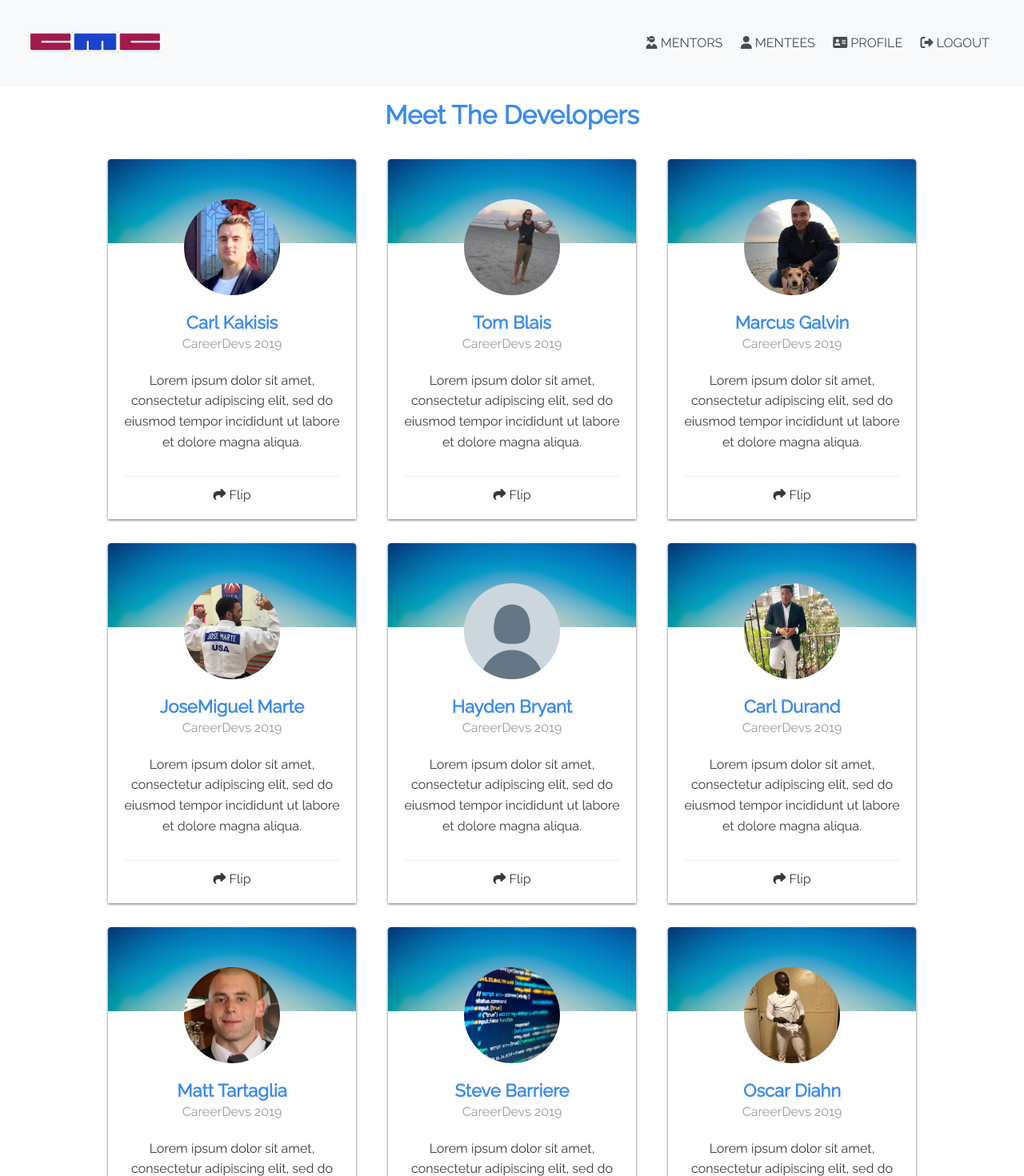
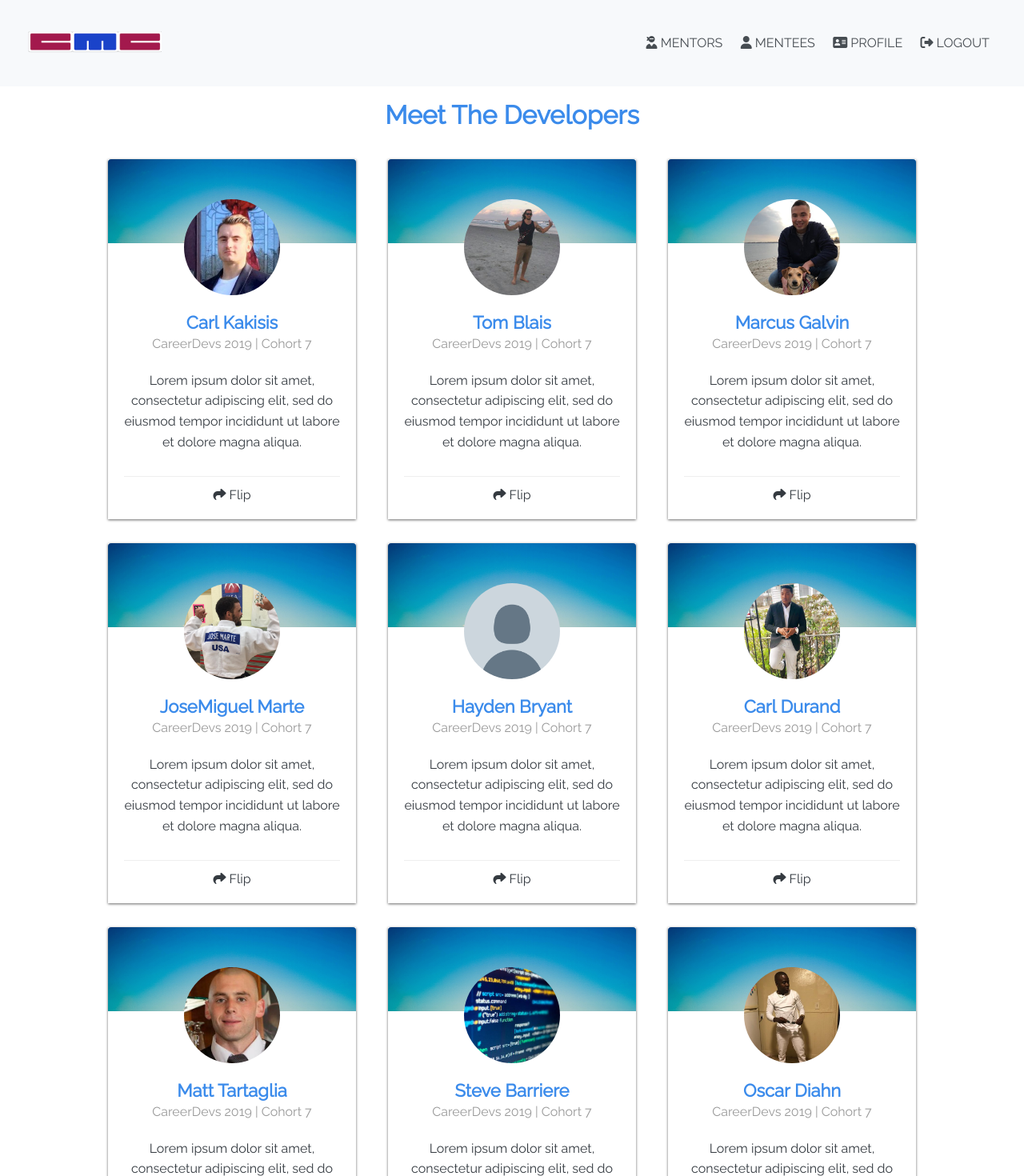
Before and after one commit to marcusgalvin/CodeMentorCenter, a React (Create React App) app in the folder client/: page /AboutUs in a window 1280 px wide. Shown: the top 1470 px of the page at 80% size. Built offline with nearby package versions, Linux system fonts and the light colour scheme.

Commit message:
Updated profile card copy on both front and back.

```diff
--- a/client/src/components/layout/AboutUs.jsx
+++ b/client/src/components/layout/AboutUs.jsx
@@ -30,7 +30,7 @@ const AboutUs = () => {
                 <div className="content">
                   <div className="main">
                     <h3 className="name">Carl Kakisis</h3>
-                    <p className="classYear">CareerDevs 2019</p>
+                    <p className="classYear">CareerDevs 2019 | Cohort 7</p>
                     <p className="text-center">
                       Lorem ipsum dolor sit amet, consectetur adipiscing elit,
                       sed do eiusmod tempor incididunt ut labore et dolore magna
@@ -44,28 +44,29 @@ const AboutUs = () => {
               <div className="flip-card-back">
                 <div className="header">
                   <h5 className="motto">
-                    "To be or not to be, this is my awesome motto!"
+                    “First, solve the problem. Then, write the code.” – John
+                    Johnson
                   </h5>
                 </div>
                 <div className="content">
                   <div className="main">
                     <h4 className="text-center">Studies</h4>
                     <p className="text-center">
-                      Web design, Adobe Photoshop, HTML5, CSS3, Corel and many
-                      others...
+                      JavaScript, HTML/CSS, MERN, Mongo/SQL, C, C#/.NET, JAVA,
+                      Algorithms, Data Structures, Agile, Git/Github
                     </p>
                   </div>
                   <div className="stats-container">
                     <div className="stats">
-                      <h4>235</h4>
+                      <h4>61</h4>
                       <p>Followers</p>
                     </div>
                     <div className="stats">
-                      <h4>114</h4>
+                      <h4>64</h4>
                       <p>Following</p>
                     </div>
                     <div className="stats">
-                      <h4>35</h4>
+                      <h4>59</h4>
                       <p>Projects</p>
                     </div>
                   </div>
@@ -102,7 +103,7 @@ const AboutUs = () => {
                 <div className="content">
                   <div className="main">
                     <h3 className="name">Tom Blais</h3>
-                    <p className="classYear">CareerDevs 2019</p>
+                    <p className="classYear">CareerDevs 2019 | Cohort 7</p>
                     <p className="text-center">
                       Lorem ipsum dolor sit amet, consectetur adipiscing elit,
                       sed do eiusmod tempor incididunt ut labore et dolore magna
@@ -116,28 +117,29 @@ const AboutUs = () => {
               <div className="flip-card-back">
                 <div className="header">
                   <h5 className="motto">
-                    "To be or not to be, this is my awesome motto!"
+                    “Experience is the name everyone gives to their mistakes.” –
+                    Oscar Wilde
                   </h5>
                 </div>
                 <div className="content">
                   <div className="main">
                     <h4 className="text-center">Studies</h4>
                     <p className="text-center">
-                      Web design, Adobe Photoshop, HTML5, CSS3, Corel and many
-                      others...
+                      JavaScript, HTML/CSS, MERN, Mongo/SQL, C, C#/.NET, JAVA,
+                      Algorithms, Data Structures, Agile, Git/Github
                     </p>
                   </div>
                   <div className="stats-container">
                     <div className="stats">
-                      <h4>235</h4>
+                      <h4>111</h4>
                       <p>Followers</p>
                     </div>
                     <div className="stats">
-                      <h4>114</h4>
+                      <h4>109</h4>
                       <p>Following</p>
                     </div>
                     <div className="stats">
-                      <h4>35</h4>
+                      <h4>38</h4>
                       <p>Projects</p>
                     </div>
                   </div>
@@ -174,7 +176,7 @@ const AboutUs = () => {
                 <div className="content">
                   <div className="main">
                     <h3 className="name">Marcus Galvin</h3>
-                    <p className="classYear">CareerDevs 2019</p>
+                    <p className="classYear">CareerDevs 2019 | Cohort 7</p>
                     <p className="text-center">
                       Lorem ipsum dolor sit amet, consectetur adipiscing elit,
                       sed do eiusmod tempor incididunt ut labore et dolore magna
@@ -188,28 +190,29 @@ const AboutUs = () => {
               <div className="flip-card-back">
                 <div className="header">
                   <h5 className="motto">
-                    "To be or not to be, this is my awesome motto!"
+                    “In order to be irreplaceable, one must always be different”
+                    – Coco Chanel
                   </h5>
                 </div>
                 <div className="content">
                   <div className="main">
                     <h4 className="text-center">Studies</h4>
                     <p className="text-center">
-                      Web design, Adobe Photoshop, HTML5, CSS3, Corel and many
-                      others...
+                      JavaScript, HTML/CSS, MERN, Mongo/SQL, C, C#/.NET, JAVA,
+                      Algorithms, Data Structures, Agile, Git/Github
                     </p>
                   </div>
                   <div className="stats-container">
                     <div className="stats">
-                      <h4>235</h4>
+                      <h4>327</h4>
                       <p>Followers</p>
                     </div>
                     <div className="stats">
-                      <h4>114</h4>
+                      <h4>508</h4>
                       <p>Following</p>
                     </div>
                     <div className="stats">
-                      <h4>35</h4>
+                      <h4>45</h4>
                       <p>Projects</p>
                     </div>
                   </div>
@@ -249,7 +252,7 @@ const AboutUs = () => {
                   <div className="content">
                     <div className="main">
                       <h3 className="name">JoseMiguel Marte</h3>
-                      <p className="classYear">CareerDevs 2019</p>
+                      <p className="classYear">CareerDevs 2019 | Cohort 7</p>
                       <p className="text-center">
                         Lorem ipsum dolor sit amet, consectetur adipiscing elit,
                         sed do eiusmod tempor incididunt ut labore et dolore
@@ -263,28 +266,29 @@ const AboutUs = () => {
                 <div className="flip-card-back">
                   <div className="header">
                     <h5 className="motto">
-                      "To be or not to be, this is my awesome motto!"
+                      “Java is to JJavaScript what car is to Carpet.” – Chris
+                      Heilmann
                     </h5>
                   </div>
                   <div className="content">
                     <div className="main">
                       <h4 className="text-center">Studies</h4>
                       <p className="text-center">
-                        Web design, Adobe Photoshop, HTML5, CSS3, Corel and many
-                        others...
+                        JavaScript, HTML/CSS, MERN, Mongo/SQL, C, C#/.NET, JAVA,
+                        Algorithms, Data Structures, Agile, Git/Github
                       </p>
                     </div>
                     <div className="stats-container">
                       <div className="stats">
-                        <h4>235</h4>
+                        <h4>242</h4>
                         <p>Followers</p>
                       </div>
                       <div className="stats">
-                        <h4>114</h4>
+                        <h4>357</h4>
                         <p>Following</p>
                       </div>
                       <div className="stats">
-                        <h4>35</h4>
+                        <h4>51</h4>
                         <p>Projects</p>
                       </div>
                     </div>
@@ -321,7 +325,7 @@ const AboutUs = () => {
                   <div className="content">
                     <div className="main">
                       <h3 className="name">Hayden Bryant</h3>
-                      <p className="classYear">CareerDevs 2019</p>
+                      <p className="classYear">CareerDevs 2019 | Cohort 7</p>
                       <p className="text-center">
                         Lorem ipsum dolor sit amet, consectetur adipiscing elit,
                         sed do eiusmod tempor incididunt ut labore et dolore
@@ -335,28 +339,28 @@ const AboutUs = () => {
                 <div className="flip-card-back">
                   <div className="header">
                     <h5 className="motto">
-                      "To be or not to be, this is my awesome motto!"
+                      “Knowledge is power.” – Francis Bacon
                     </h5>
                   </div>
                   <div className="content">
                     <div className="main">
                       <h4 className="text-center">Studies</h4>
                       <p className="text-center">
-                        Web design, Adobe Photoshop, HTML5, CSS3, Corel and many
-                        others...
+                        JavaScript, HTML/CSS, MERN, Mongo/SQL, C, C#/.NET, JAVA,
+                        Algorithms, Data Structures, Agile, Git/Github
                       </p>
                     </div>
                     <div className="stats-container">
                       <div className="stats">
-                        <h4>235</h4>
+                        <h4>21</h4>
                         <p>Followers</p>
                       </div>
                       <div className="stats">
-                        <h4>114</h4>
+                        <h4>60</h4>
                         <p>Following</p>
                       </div>
                       <div className="stats">
-                        <h4>35</h4>
+                        <h4>23</h4>
                         <p>Projects</p>
                       </div>
                     </div>
@@ -393,7 +397,7 @@ const AboutUs = () => {
                   <div className="content">
                     <div className="main">
                       <h3 className="name">Carl Durand</h3>
-                      <p className="classYear">CareerDevs 2019</p>
+                      <p className="classYear">CareerDevs 2019 | Cohort 7</p>
                       <p className="text-center">
                         Lorem ipsum dolor sit amet, consectetur adipiscing elit,
                         sed do eiusmod tempor incididunt ut labore et dolore
@@ -407,28 +411,29 @@ const AboutUs = () => {
                 <div className="flip-card-back">
                   <div className="header">
                     <h5 className="motto">
-                      "To be or not to be, this is my awesome motto!"
+                      “Code is like humor. When you have to explain it, it’s
+                      bad.” – Cory House
                     </h5>
                   </div>
                   <div className="content">
                     <div className="main">
                       <h4 className="text-center">Studies</h4>
                       <p className="text-center">
-                        Web design, Adobe Photoshop, HTML5, CSS3, Corel and many
-                        others...
+                        JavaScript, HTML/CSS, MERN, Mongo/SQL, C, C#/.NET, JAVA,
+                        Algorithms, Data Structures, Agile, Git/Github
                       </p>
                     </div>
                     <div className="stats-container">
                       <div className="stats">
-                        <h4>235</h4>
+                        <h4>64</h4>
                         <p>Followers</p>
                       </div>
                       <div className="stats">
-                        <h4>114</h4>
+                        <h4>44</h4>
                         <p>Following</p>
                       </div>
                       <div className="stats">
-                        <h4>35</h4>
+                        <h4>117</h4>
                         <p>Projects</p>
                       </div>
                     </div>
@@ -469,7 +474,7 @@ const AboutUs = () => {
                 <div className="content">
                   <div className="main">
                     <h3 className="name">Matt Tartaglia</h3>
-                    <p className="classYear">CareerDevs 2019</p>
+                    <p className="classYear">CareerDevs 2019 | Cohort 7</p>
                     <p className="text-center">
                       Lorem ipsum dolor sit amet, consectetur adipiscing elit,
                       sed do eiusmod tempor incididunt ut labore et dolore magna
@@ -483,28 +488,28 @@ const AboutUs = () => {
               <div className="flip-card-back">
                 <div className="header">
                   <h5 className="motto">
-                    "To be or not to be, this is my awesome motto!"
+                    “Fix the cause, not the symptom.” – Steve Maguire
                   </h5>
                 </div>
                 <div className="content">
                   <div className="main">
                     <h4 className="text-center">Studies</h4>
                     <p className="text-center">
-                      Web design, Adobe Photoshop, HTML5, CSS3, Corel and many
-                      others...
+                      JavaScript, HTML/CSS, MERN, Mongo/SQL, C, C#/.NET, JAVA,
+                      Algorithms, Data Structures, Agile, Git/Github
                     </p>
                   </div>
                   <div className="stats-container">
                     <div className="stats">
-                      <h4>235</h4>
+                      <h4>68</h4>
                       <p>Followers</p>
                     </div>
                     <div className="stats">
-                      <h4>114</h4>
+                      <h4>131</h4>
                       <p>Following</p>
                     </div>
                     <div className="stats">
-                      <h4>35</h4>
+                      <h4>50</h4>
                       <p>Projects</p>
                     </div>
                   </div>
@@ -538,7 +543,7 @@ const AboutUs = () => {
                 <div className="content">
                   <div className="main">
                     <h3 className="name">Steve Barriere</h3>
-                    <p className="classYear">CareerDevs 2019</p>
+                    <p className="classYear">CareerDevs 2019 | Cohort 7</p>
                     <p className="text-center">
                       Lorem ipsum dolor sit amet, consectetur adipiscing elit,
                       sed do eiusmod tempor incididunt ut labore et dolore magna
@@ -552,28 +557,28 @@ const AboutUs = () => {
               <div className="flip-card-back">
                 <div className="header">
                   <h5 className="motto">
-                    "To be or not to be, this is my awesome motto!"
+                    “Simplicity is the soul of efficiency.” – Austin Freeman
                   </h5>
                 </div>
                 <div className="content">
                   <div className="main">
                     <h4 className="text-center">Studies</h4>
                     <p className="text-center">
-                      Web design, Adobe Photoshop, HTML5, CSS3, Corel and many
-                      others...
+                      JavaScript, HTML/CSS, MERN, Mongo/SQL, C, C#/.NET, JAVA,
+                      Algorithms, Data Structures, Agile, Git/Github
                     </p>
                   </div>
                   <div className="stats-container">
                     <div className="stats">
-                      <h4>235</h4>
+                      <h4>166</h4>
                       <p>Followers</p>
                     </div>
                     <div className="stats">
-                      <h4>114</h4>
+                      <h4>355</h4>
                       <p>Following</p>
                     </div>
                     <div className="stats">
-                      <h4>35</h4>
+                      <h4>58</h4>
                       <p>Projects</p>
                     </div>
                   </div>
@@ -607,7 +612,7 @@ const AboutUs = () => {
                 <div className="content">
                   <div className="main">
                     <h3 className="name">Oscar Diahn</h3>
-                    <p className="classYear">CareerDevs 2019</p>
+                    <p className="classYear">CareerDevs 2019 | Cohort 7</p>
                     <p className="text-center">
                       Lorem ipsum dolor sit amet, consectetur adipiscing elit,
                       sed do eiusmod tempor incididunt ut labore et dolore magna
@@ -621,28 +626,28 @@ const AboutUs = () => {
               <div className="flip-card-back">
                 <div className="header">
                   <h5 className="motto">
-                    "To be or not to be, this is my awesome motto!"
+                    “Make it work, make it right, make it fast.” – Kent Beck
                   </h5>
                 </div>
                 <div className="content">
                   <div className="main">
                     <h4 className="text-center">Studies</h4>
                     <p className="text-center">
-                      Web design, Adobe Photoshop, HTML5, CSS3, Corel and many
-                      others...
+                      JavaScript, HTML/CSS, MERN, Mongo/SQL, C, C#/.NET, JAVA,
+                      Algorithms, Data Structures, Agile, Git/Github
                     </p>
                   </div>
                   <div className="stats-container">
                     <div className="stats">
-                      <h4>235</h4>
+                      <h4>30</h4>
                       <p>Followers</p>
                     </div>
                     <div className="stats">
-                      <h4>114</h4>
+                      <h4>68</h4>
                       <p>Following</p>
                     </div>
                     <div className="stats">
-                      <h4>35</h4>
+                      <h4>19</h4>
                       <p>Projects</p>
                     </div>
                   </div>
--- a/client/src/components/layout/Footer.jsx
+++ b/client/src/components/layout/Footer.jsx
@@ -35,7 +35,7 @@ const Footer = () => {
             <br />
             100 Niantic Avenue,
             <br />
-            providence, RI 02907
+            Providence, RI 02907
             <br />
           </p>
         </div>
```
